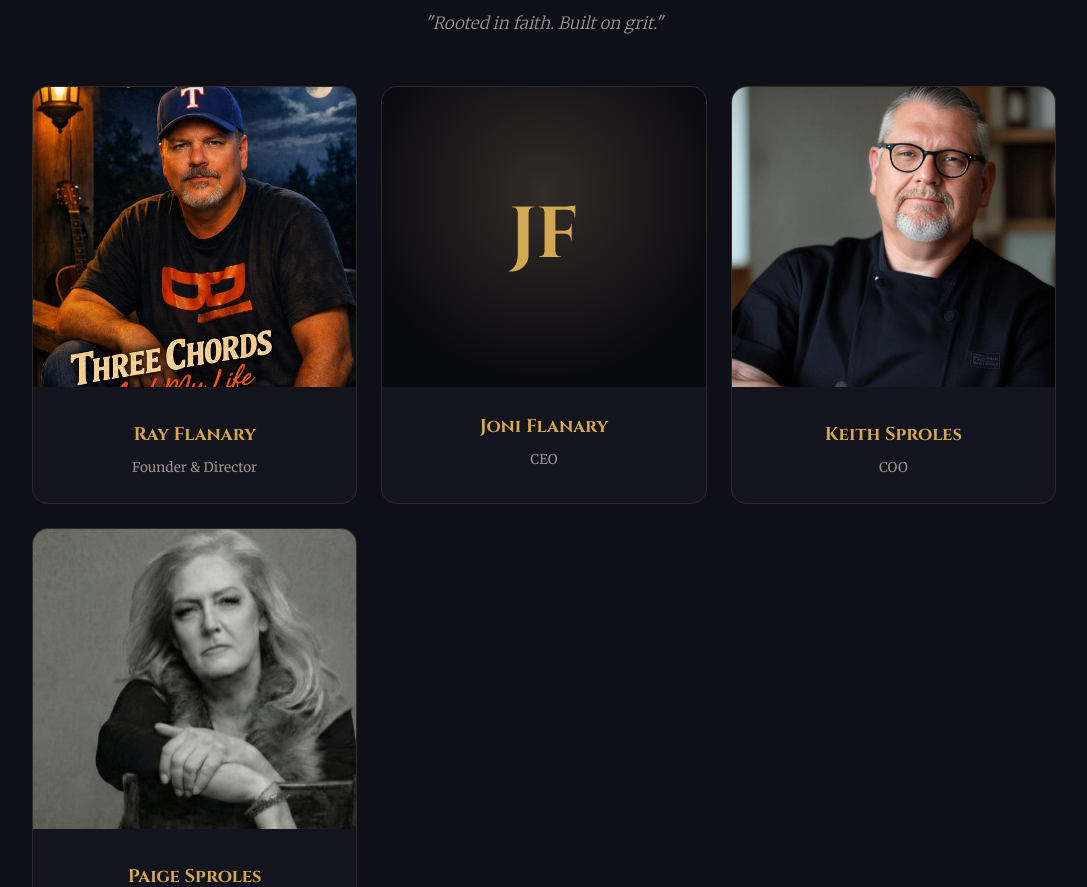
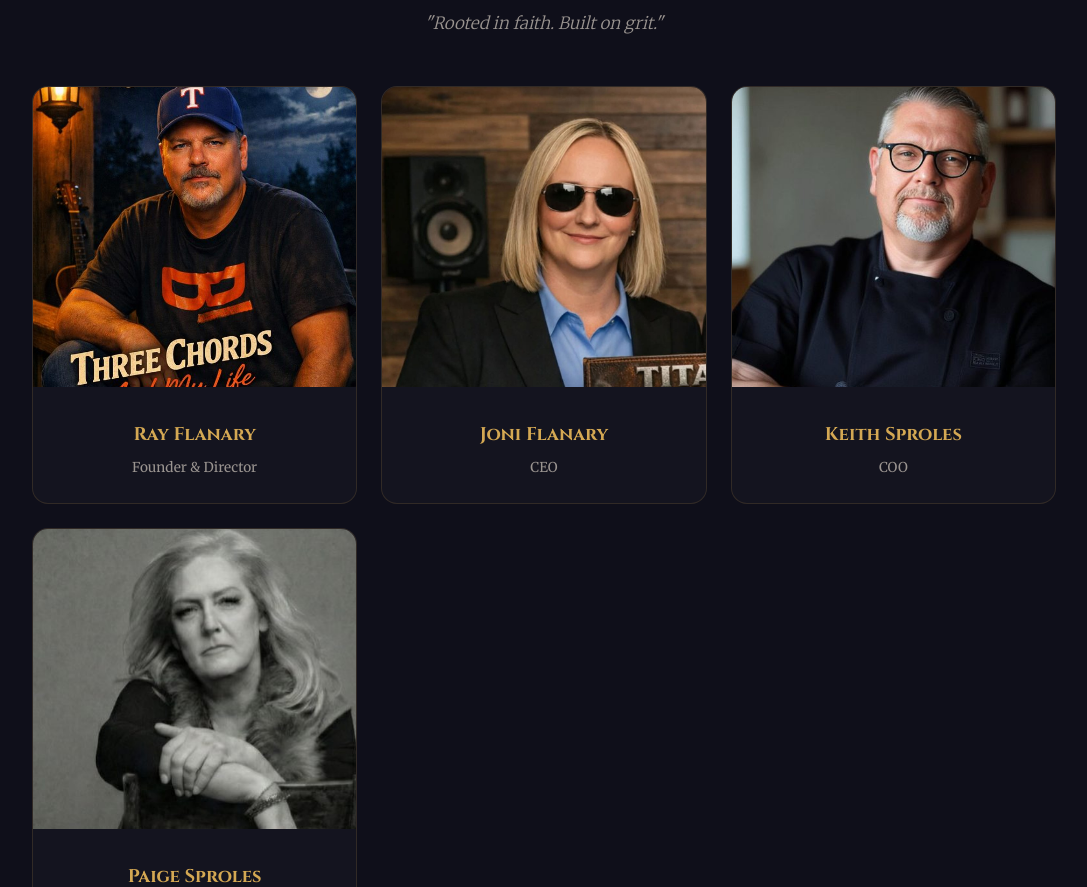
Before and after one commit to RJF-72/redemptionroadmg-site, a plain HTML site: page index.html in a window 1280 px wide. Shown: the part 1482-2369 px from the top of the page, without its empty margins (96-1183 px from the left). Drawn offline with nearby package versions, Linux system fonts and the light colour scheme.

Commit message:
Add Joni Flanary's team photo (images/joni-flanary.jpg); set her photo in content.json and index.html defaults

```diff
--- a/content/content.json
+++ b/content/content.json
@@ -12,7 +12,7 @@
     {
       "name": "Joni Flanary",
       "role": "CEO",
-      "photo": ""
+      "photo": "https://raw.githubusercontent.com/RJF-72/redemptionroadmg-site/main/images/joni-flanary.jpg"
     },
     {
       "name": "Keith Sproles",
--- a/index.html
+++ b/index.html
@@ -1853,7 +1853,7 @@ const DEFAULT_CONTENT = {
     aboutSubtitle: '"Rooted in faith. Built on grit."',
     team: [
         { name: 'Ray Flanary', role: 'Founder & Director', photo: GH_RAW + 'images/ray-flanary.jpg' },
-        { name: 'Joni Flanary', role: 'CEO', photo: '' },
+        { name: 'Joni Flanary', role: 'CEO', photo: GH_RAW + 'images/joni-flanary.jpg' },
         { name: 'Keith Sproles', role: 'COO', photo: GH_RAW + 'images/keith-sproles.jpg' },
         { name: 'Paige Sproles', role: 'Director of Talent Development', photo: GH_RAW + 'images/paige-sproles.jpg' }
     ],
```
Also changed, not shown: images/joni-flanary.jpg (added).
